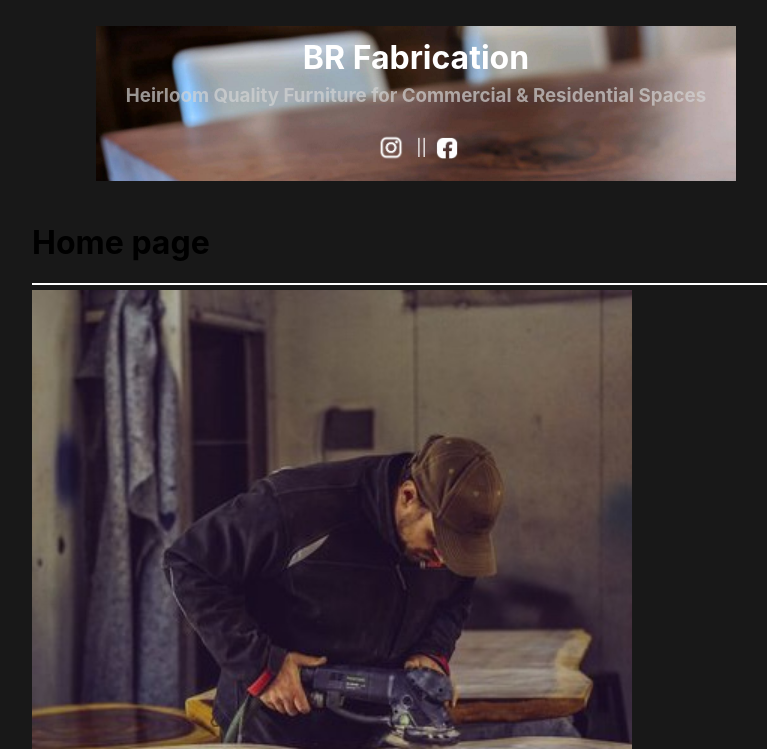
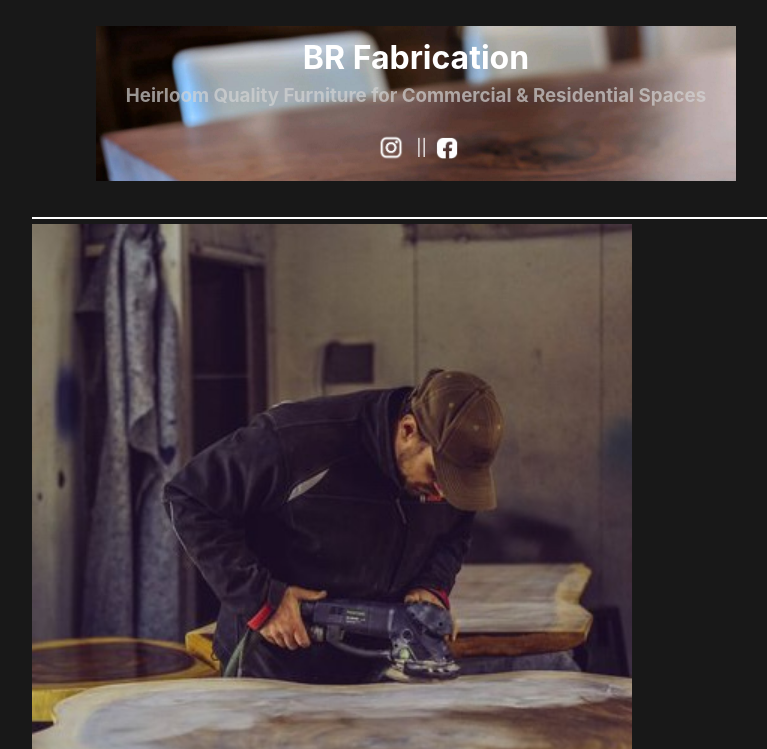
Before and after one commit to mwrowan89/BR-Fabrication-React.js, a React (Create React App) app: page /about in a window 1280 px wide. Shown: the top 749 px of the page, without its empty margins (224-991 px from the left). Built offline with nearby package versions, Linux system fonts and the light colour scheme.

Commit message:
Changed file path

```diff
--- a/src/Nav/Nav.js
+++ /dev/null
@@ -1,20 +0,0 @@
-import React from "react";
-import { Link } from "react-router-dom";
-
-
-function Nav() {
-  return (
-    <div>
-    <nav>
-      <ul>
-        {/* <li><Link to="/">Home</Link></li> */}
-        {/* <li><Link to="/about">About</Link></li>
-        <li><Link to="/contact">Contact</Link></li>
-        <li><Link to="/new-page">New Page</Link></li> Add a link to the new page */}
-      </ul>
-    </nav>
-  </div>
-  );
-}
-
-export default Nav;
--- /dev/null
+++ b/src/Nav/Nav.jsx
@@ -0,0 +1,17 @@
+import React from "react";
+import { Link } from "react-router-dom";
+
+
+function Nav() {
+  return (
+    <div>
+    <nav>
+      <ul>
+
+      </ul>
+    </nav>
+  </div>
+  );
+}
+
+export default Nav;
--- a/src/index.js
+++ b/src/index.js
@@ -13,7 +13,6 @@ import Contact from "./routes/Contact";
 import App from './App/App';
 import AboutPage from './About/AboutPage'
 import Nav from './Nav/Nav';
-import Home from './Home/Home';
 import Header from './Header/Header';
 import reportWebVitals from './reportWebVitals';
 
@@ -41,7 +40,6 @@ root.render(
     <div className='Nav'>
     <Header /><br/>
     <Nav/>
-    <Home />
     </div>
     <RouterProvider router={router} />
     <App />
```
Also changed, not shown: src/App/App.jsx (renamed from src/App/App.js), src/Header/Header.jsx (renamed from src/Header/Header.js), src/Home/Home.jsx (renamed from src/Home/Home.js).
